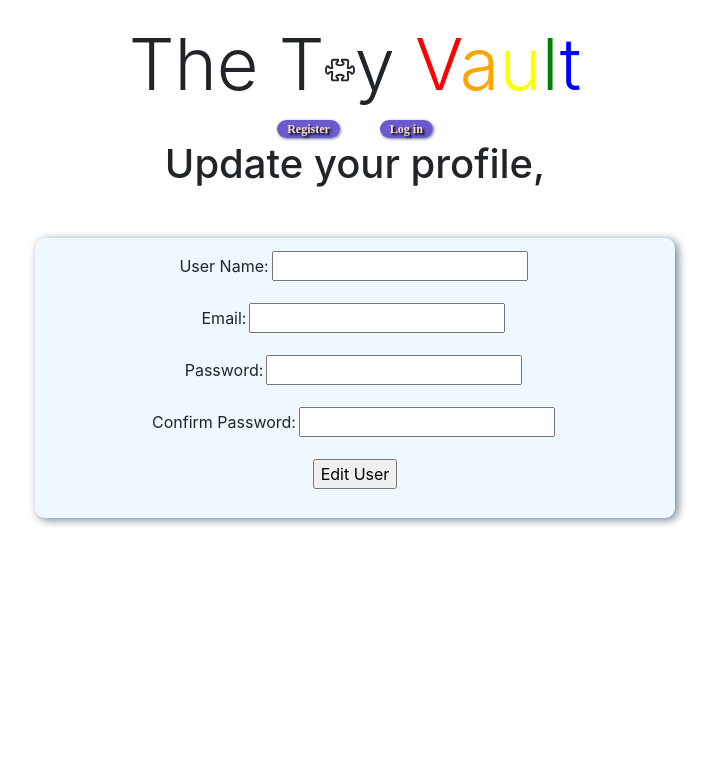
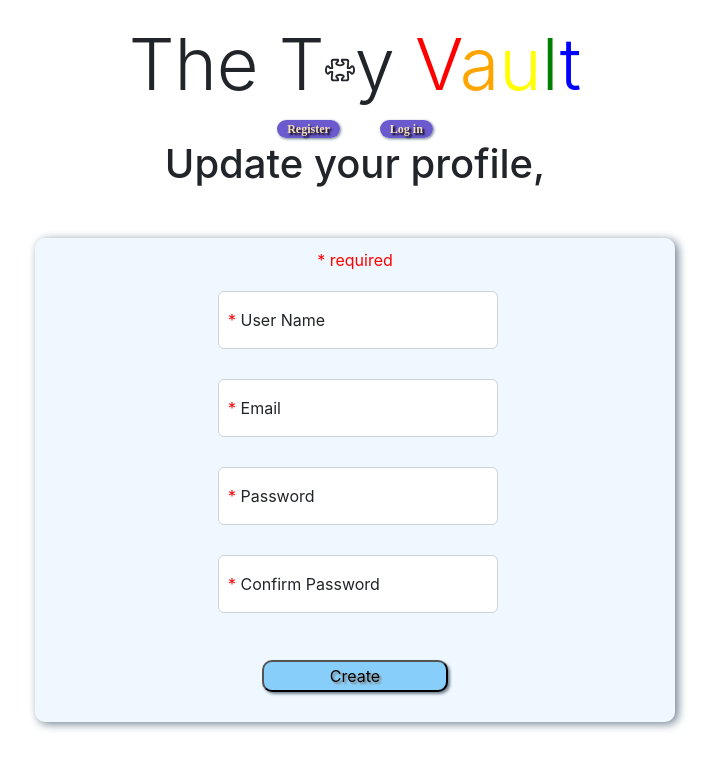
Before and after one commit to Algos-Group/Main, a React (Create React App) app in the folder toy_collector/client/: page /updateUser/1 in a window 1280 px wide. Shown: the top 768 px of the page, without its empty margins (285-1000 px from the left). Built offline with nearby package versions, Linux system fonts and the light colour scheme; no server answers.

Commit message:
tried to fix update user and one toy

```diff
--- a/toy_collector/client/src/components/toy/OneToy.jsx
+++ b/toy_collector/client/src/components/toy/OneToy.jsx
@@ -41,8 +41,8 @@ const OneToy = ({user}) => {
         <p>Price: ${price}</p>
         <p>Category: {category}</p>
         <p>Description: {description}</p>
-        <p>Reserved? {reservedBy?':(, Is Reserved':'Nope! Still available!'}</p>
-        <img src={image} alt={name}/>
+        <p>Reserved? {reservedBy?`:( Is Reserved`:'Nope! Still available!'}</p>
+        <img className="w-50" src={image} alt={name}/>
         <br />
         { !reservedBy ?
         <>
--- a/toy_collector/client/src/components/toy/ToyList.jsx
+++ b/toy_collector/client/src/components/toy/ToyList.jsx
@@ -32,7 +32,7 @@ const ToyList = ({ user }) => {
                         <th>Name:</th>
                         <th>Price:</th>
                         <th>Category:</th>
-                        <th>Action:</th>
+                        <th>Edit / Delete:</th>
                         <th>Reserved?:</th>
                     </tr>
                     { (user._id) ?
--- a/toy_collector/client/src/components/user/Dashboard.jsx
+++ b/toy_collector/client/src/components/user/Dashboard.jsx
@@ -2,10 +2,10 @@ import React, { useState } from 'react'
 import axios from 'axios'
 import { useEffect } from 'react'
 import { Link } from 'react-router-dom'
-import toy from '../../asset/addtoy.webp'
-import sold from '../../asset/nfs.gif'
-import reserve from '../../asset/clawmachine.gif'
-import shelf from '../../asset/shelf.png'
+// import toy from '../../asset/addtoy.webp'
+// import sold from '../../asset/nfs.gif'
+// import reserve from '../../asset/clawmachine.gif'
+// import shelf from '../../asset/shelf.png'
 
 import Button from 'react-bootstrap/Button';
 import Card from 'react-bootstrap/Card';
@@ -19,25 +19,25 @@ const Dashboard = ({ user }) => {
       <h1>Hiiii, {user.username}</h1>
       <div className="d-flex justify-content-center">
         <Card style={{ width: '12rem' }}>
-          <Card.Img className="categoryImg" src={toy} alt='wheelchair' />
+          <Card.Img className="categoryImg"  alt='wheelchair' />
           <Card.Body>
             <Link to="/addToy"><Button variant="dark">Add a Toy</Button></Link>
           </Card.Body>
         </Card>
         <Card style={{ width: '12rem' }}>
-          <Card.Img className="categoryImg" src={shelf} alt='wheelchair' />
+          <Card.Img className="categoryImg"  alt='wheelchair' />
           <Card.Body>
             <Link to="/allToys"><Button variant="dark">All Toys</Button></Link>
           </Card.Body>
         </Card>
         <Card style={{ width: '12rem' }}>
-          <Card.Img className="categoryImg" src={reserve} alt='wheelchair' />
+          <Card.Img className="categoryImg"  alt='wheelchair' />
           <Card.Body>
             <Link to="/allToys"><Button variant="dark">Available Toys (not done yet)</Button></Link>
           </Card.Body>
         </Card>
         <Card style={{ width: '12rem' }}>
-          <Card.Img className="categoryImg" src={sold} alt='wheelchair' />
+          <Card.Img className="categoryImg"  alt='wheelchair' />
           <Card.Body>
             <Link to="/allToys"><Button variant="dark">Reserved Toys (not done yet)</Button></Link>
           </Card.Body>
--- a/toy_collector/client/src/components/user/Update.jsx
+++ b/toy_collector/client/src/components/user/Update.jsx
@@ -1,34 +1,37 @@
 
-import React, {useState, useEffect} from 'react'
+import React, { useState, useEffect } from 'react'
 import axios from 'axios'
 import { useParams } from 'react-router-dom'
 
-import {useNavigate} from 'react-router-dom'
+import { useNavigate } from 'react-router-dom'
 
-const Update = ({user}) => {
-    const {id} = useParams();
-    const [username,setUsername] = useState('');
-    const [email,setEmail] = useState('');
-    const [password,setPassword] = useState('');
-    const [confirmPassword, setConfirmPassword ] = useState ("")
+const Update = ({ user }) => {
+  const { id } = useParams();
+  const [username, setUsername] = useState('');
+  const [email, setEmail] = useState('');
+  const [password, setPassword] = useState('');
+  const [confirmPassword, setConfirmPassword] = useState("")
   const navigate = useNavigate();
   const [errors, setErrors] = useState('')
 
   useEffect(() => {
-        axios.get(`http://localhost:8000/api/user/${id}`, {withCredentials:true})
-        .then ( res => {
+    axios.get(`http://localhost:8000/api/user/${id}`, { withCredentials: true, credentials: 'include' })
+      .then(res => {
         console.log("this is the response to grab", res)
         setUsername(res.data.username)
         setPassword(res.data.password)
         setEmail(res.data.email)
+        setConfirmPassword(res.data.confirmPassword)
         console.log(res)
       })
-        .catch((err) => console.log(err))
+      .catch((err) => {
+        console.log(err)
+      })
   }, [])
 
   const submitHandler = (e) => {
     e.preventDefault()
-      axios.put(`http://localhost:8000/api/updateUser/${id}`,{username, email, password, confirmPassword}, {withCredentials:true,credentials:'include'})
+    axios.put(`http://localhost:8000/api/updateUser/${id}`, { username, email, password, confirmPassword }, { withCredentials: true, credentials: 'include' })
       .then(res => {
         console.log(res);
         console.log(res.data)
@@ -44,33 +47,52 @@ const Update = ({user}) => {
     <div>
       <h1>Update your profile, {user.username}</h1>
       <form className="basicForm" onSubmit={submitHandler}>
-                <p><label>User Name:
-                    <input type="text" name="username" onChange={ (e)=>setUsername(e.target.value)} value={username} />
-                </label>
-                </p>
-                { errors.username ? <span className='warning'>{errors.username.message}</span> :null}
-
-                <p>
-                <label>Email:
-                <input type="text" name="email" onChange={ (e)=>setEmail(e.target.value)} value={email} />
-                </label>
-                </p>
-                { errors.email ? <span className='warning'>{errors.email.message}</span> :null}
-                <p><label>Password:
-                <input type="password" name="password" onChange={ (e)=>setPassword(e.target.value)} value={password} />
-
-                </label>
-                </p>
-                { errors.password ? <span className='warning'>{errors.password.message}</span> :null}
-                <p><label>Confirm Password:
-                <input type="password" name="confirmPassword" onChange={ (e)=>setConfirmPassword(e.target.value)} value={confirmPassword} />
-
-                </label>
-                </p>
-                { errors.confirmPassword ? <span className='warning'>{errors.confirmPassword.message}</span> :null}
-                <p>
-                <input type="submit" value="Edit User"></input>
-                </p>
+        <p style={{ color: 'red' }}>* required</p>
+        <div className='form-floating'>
+          {
+            errors.username ? <div className='form-floating'>
+              <input style={{ color: 'grey' }} className="form-control is-invalid" id="floatingInputValue" placeholder="User Name" type="text" onChange={(e) => setUsername(e.target.value)} />
+              <label htmlFor="floatingInputValue" className='text-danger'>* {errors.username.message}</label><br />
+            </div> : <div className='form-floating'>
+              <input value={username} className="form-control " id="floatingInputValue" placeholder="User Name" type="text" onChange={(e) => setUsername(e.target.value)} />
+              <label htmlFor="floatingInputValue" className='text-dark'><span style={{ color: 'red' }}>*</span> User Name</label><br />
+            </div>
+          }
+        </div>
+        <div className='form-floating'>
+          {
+            errors.email ? <div className='form-floating'>
+              <input style={{ color: 'grey' }} className="form-control is-invalid" id="floatingInputValue" placeholder="Email" type="email" onChange={(e) => setEmail(e.target.value)} />
+              <label htmlFor="floatingInputValue" className='text-danger'>* {errors.email.message}</label><br />
+            </div> : <div className='form-floating'>
+              <input value={email} className="form-control " id="floatingInputValue" placeholder="Email" type="email" onChange={(e) => setEmail(e.target.value)} />
+              <label htmlFor="floatingInputValue" className='text-dark'><span style={{ color: 'red' }}>*</span> Email</label><br />
+            </div>
+          }
+        </div>
+        <div className='form-floating'>
+          {
+            errors.password ? <div className='form-floating'>
+              <input style={{ color: 'grey' }} className="form-control is-invalid" id="floatingInputValue" placeholder="Password" type="text" onChange={(e) => setPassword(e.target.value)} />
+              <label htmlFor="floatingInputValue" className='text-danger'>* {errors.password.message}</label><br />
+            </div> : <div className='form-floating'>
+              <input value={password} className="form-control " id="floatingInputValue" placeholder="Password" type="text" onChange={(e) => setPassword(e.target.value)} />
+              <label htmlFor="floatingInputValue" className='text-dark'><span style={{ color: 'red' }}>*</span> Password</label><br />
+            </div>
+          }
+        </div>
+        <div className='form-floating'>
+          {
+            errors.confirmPassword ? <div className='form-floating'>
+              <input style={{ color: 'grey' }} className="form-control is-invalid" id="floatingInputValue" placeholder="Confirm Password" type="text" onChange={(e) => setConfirmPassword(e.target.value)} />
+              <label htmlFor="floatingInputValue" className='text-danger'>* {errors.confirmPassword.message}</label><br />
+            </div> : <div className='form-floating'>
+              <input value={confirmPassword} className="form-control " id="floatingInputValue" placeholder="Confirm Password" type="text" onChange={(e) => setConfirmPassword(e.target.value)} />
+              <label htmlFor="floatingInputValue" className='text-dark'><span style={{ color: 'red' }}>*</span> Confirm Password</label><br />
+            </div>
+          }
+        </div>
+        <input className="clicker" type="submit" value="Create"></input>
       </form>
     </div>
   )
```
Lines whose indentation alone changed are shown as unchanged.
